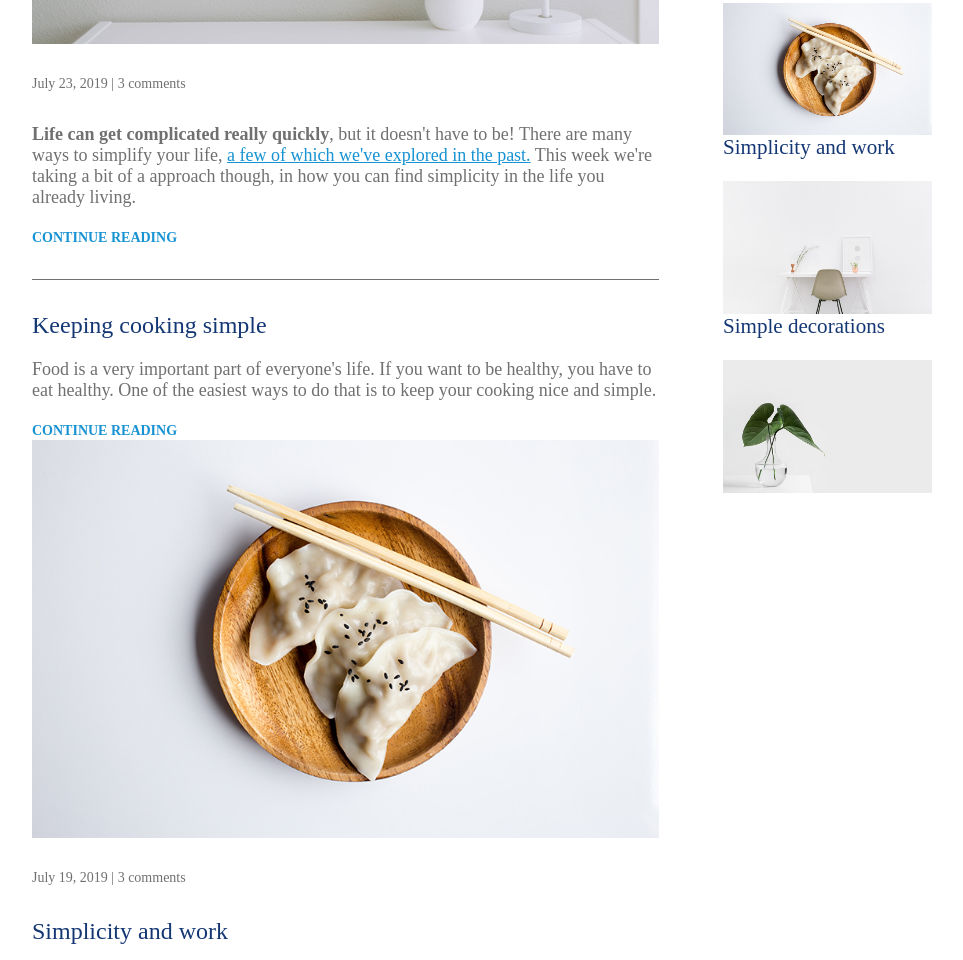
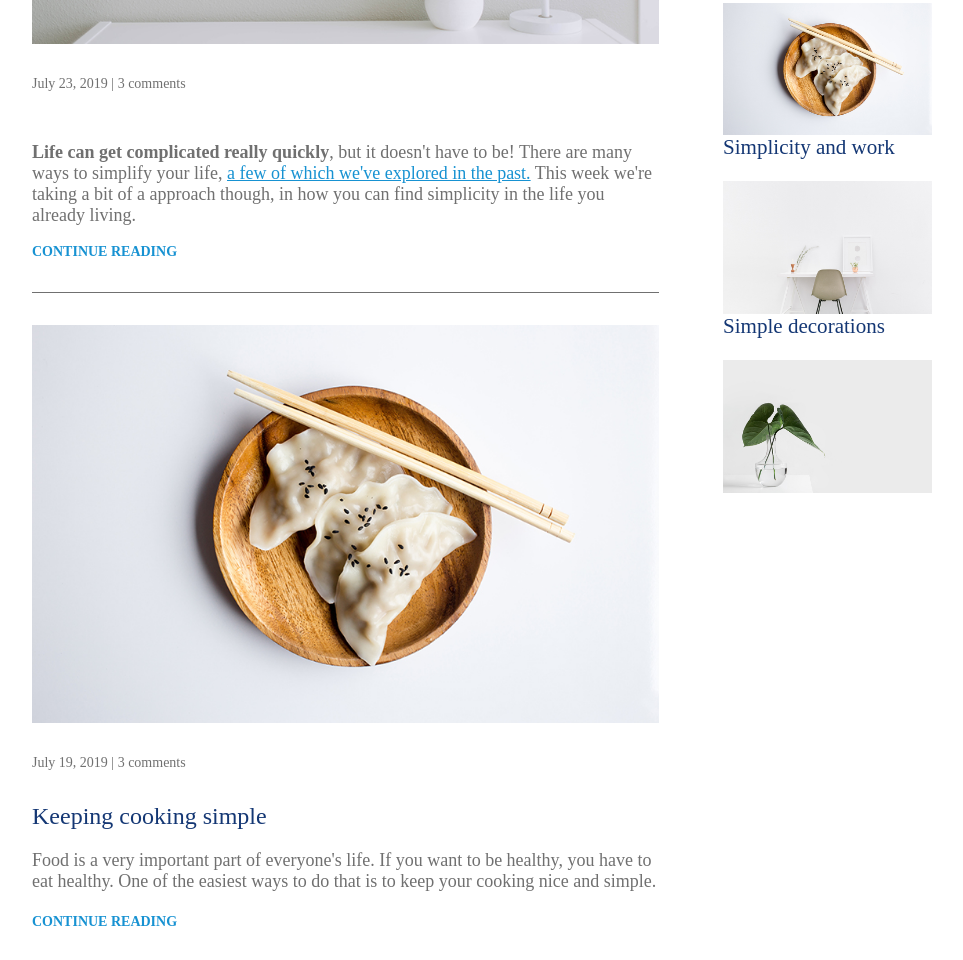
Before and after one commit to Michael080/Scrimba_Front-End-Path, a plain HTML site: page 5_responsive-design/living-the-simple-life/scrimba-solution/index.html in a window 1280 px wide. Shown: the part 530-1490 px from the top of the page, without its empty margins (158-1121 px from the left). Drawn offline with Linux system fonts and the light colour scheme.

Commit message:
Style recent-articles section.

```diff
--- a/5_responsive-design/living-the-simple-life/scrimba-solution/style.css
+++ b/5_responsive-design/living-the-simple-life/scrimba-solution/style.css
@@ -196,5 +196,15 @@ nav a:focus {
     /* I used an <hr> for this line-separator vs. this mo' betterer border solution */
     border-bottom: #707070 1px solid;
     padding-bottom: 2rem;
+}
+
+.article-featured,
+.article-recent {
+    display: flex;
+    flex-direction: column;
     margin-bottom: 2rem;
 }
+
+.article-recent-main {
+    order: 2;
+}
```
